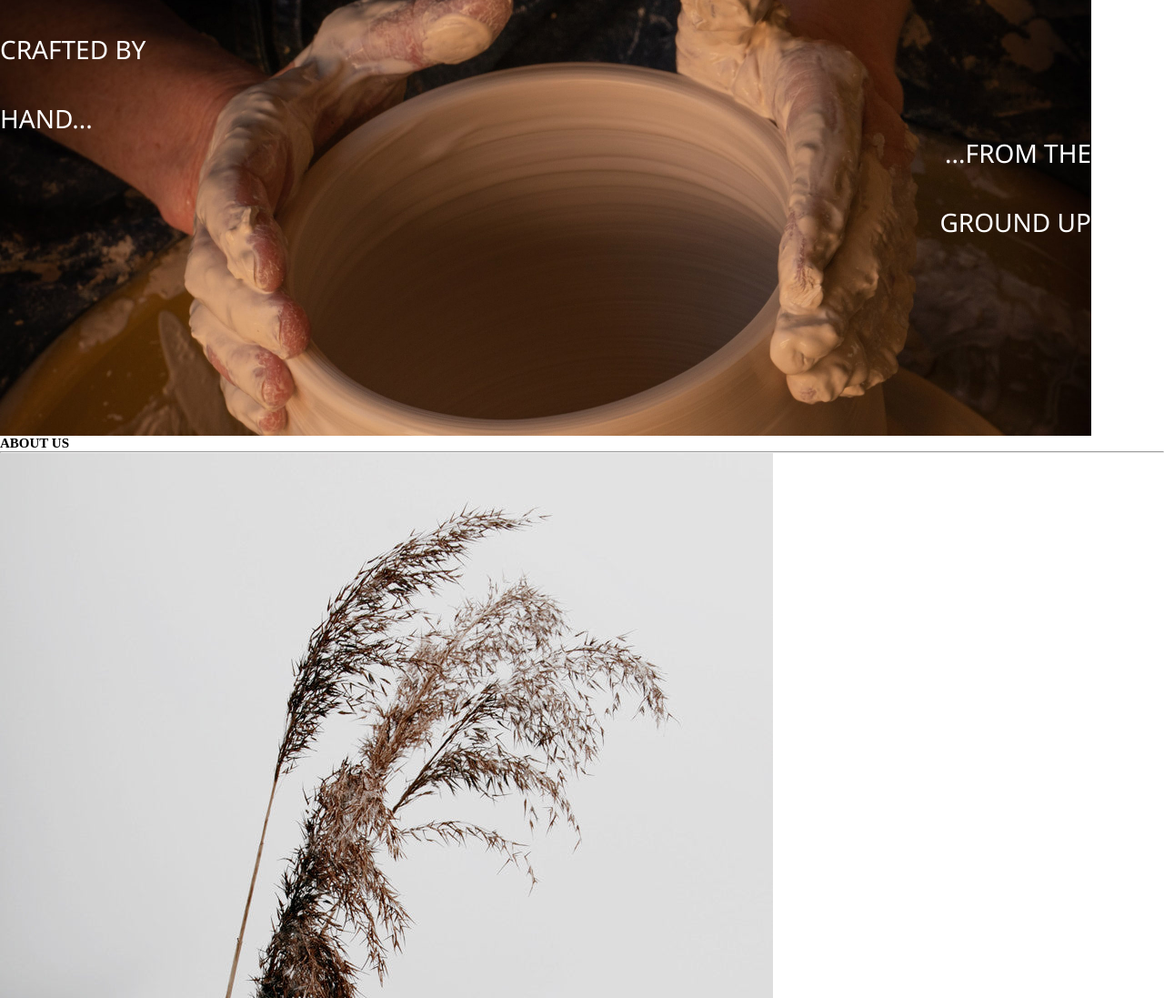
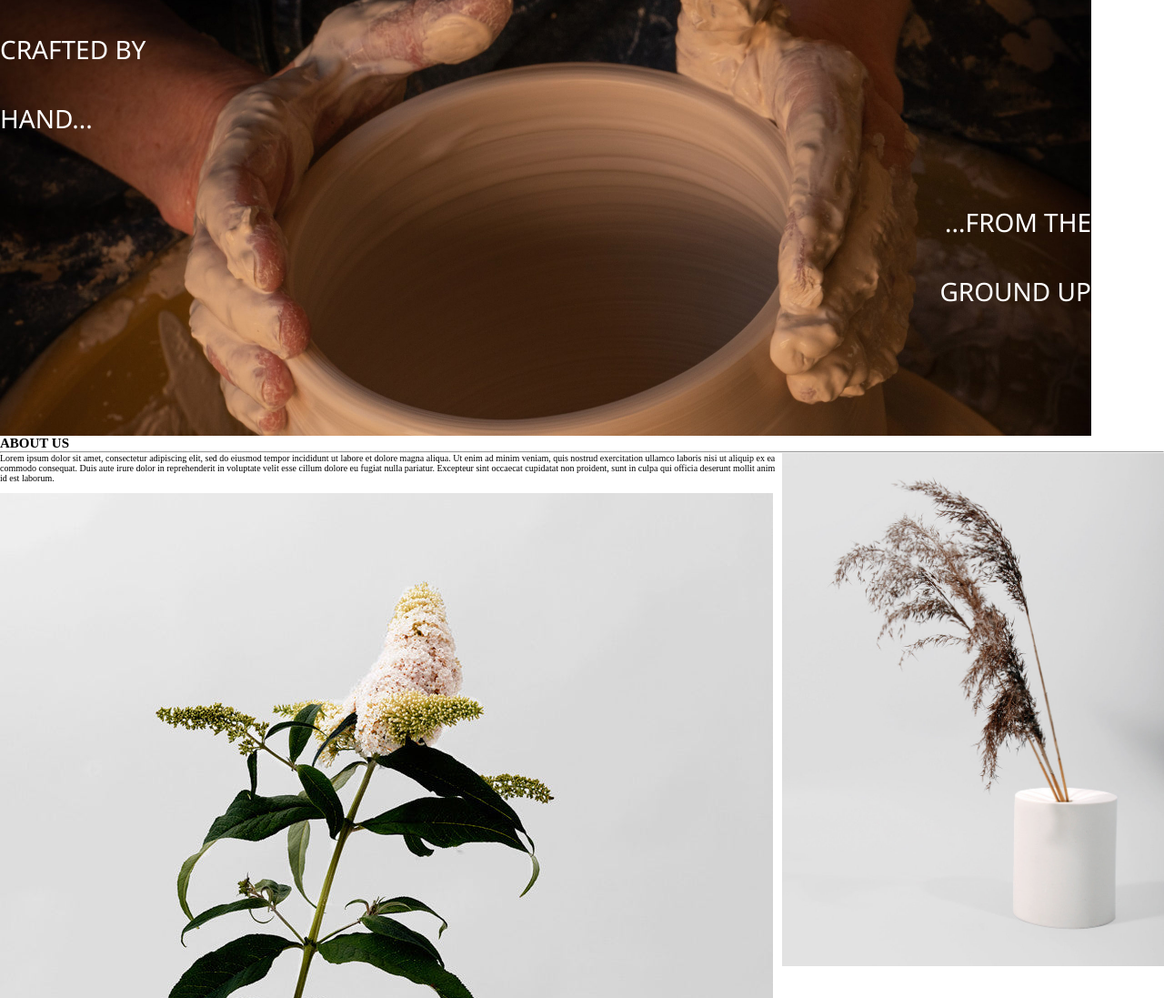
Before and after one commit to LBarandiaran/CaraCara_Site, a plain HTML site: page index.html in a window 1280 px wide. Shown: the part 203-1300 px from the top of the page at 91% size. Drawn offline with Linux system fonts and the light colour scheme.

Commit message:
Create Style Class for About_Us Image and Flipped It

```diff
--- a/index.html
+++ b/index.html
@@ -28,7 +28,7 @@
             <div>
                 <p>CERAMICS</p><br>
                 <p>CRAFTED BY</p><br>
-                <p>HAND...</p>
+                <p>HAND...</p><br><br>
             </div>
             <div class="hm_text_2">
                 <p>...FROM THE</p><br>
@@ -39,7 +39,7 @@
             <h2>ABOUT US</h2>
             <hr>
             <p>
-                <img src="assets/Cylinder_unglazed3_2048x2048.jpg" alt="A cylinder unglazed vase">
+                <img class="about_vase_image" src="assets/Cylinder_unglazed3_2048x2048.jpg" alt="A cylinder unglazed vase">
                 <p>
                     Lorem ipsum dolor sit amet, consectetur adipiscing elit, sed do eiusmod tempor incididunt
                     ut labore et dolore magna aliqua. Ut enim ad minim veniam, quis nostrud exercitation ullamco
--- a/styles.css
+++ b/styles.css
@@ -13,6 +13,13 @@ html {
 
 .hm_text_2{
     text-align: right;
+}
+
+.about_vase_image{
+    transform: scaleX(-1);
+    float: right;
+    width: 420px;
+    height: 564px;
 }
 
 .product_container {
```
